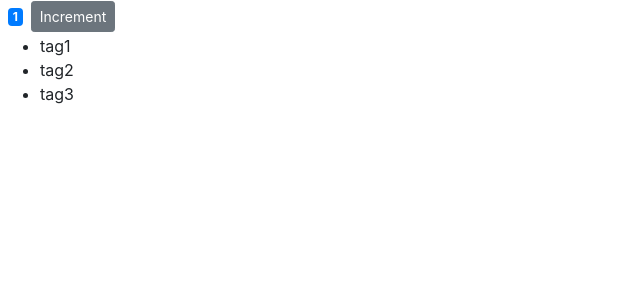
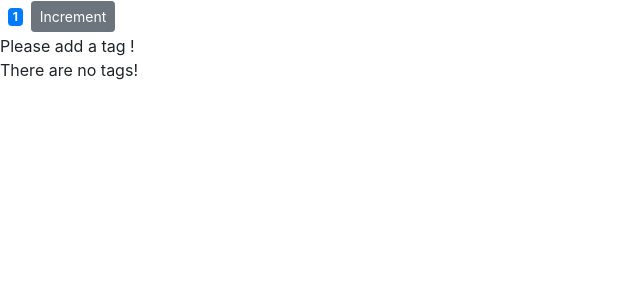
Before and after one commit to skylock/react-playground, a React (Create React App) app: page / in a window 1280 px wide. Shown: the top 300 px of the page, without its empty margins (0-640 px from the left). Built offline with nearby package versions, Linux system fonts and the light colour scheme.

Commit message:
using logical and to conditioanly render

```diff
--- a/src/components/counter.jsx
+++ b/src/components/counter.jsx
@@ -3,7 +3,7 @@ import React, { Component } from "react";
 class Counter extends Component {
   state = {
     count: 1,
-    tags: ["tag1", "tag2", "tag3"],
+    tags: [],
   };
 
   render() {
@@ -11,7 +11,10 @@ class Counter extends Component {
       <div>
         <span className={this.getBadgeClasses()}>{this.formatCount()}</span>
         <button className="btn btn-secondary btn-sm">Increment</button>
-        {this.renderTags()}
+        <div>
+          {this.state.tags.length === 0 && "Please add a tag !"}
+          {this.renderTags()}
+        </div>
       </div>
     );
   }
```
